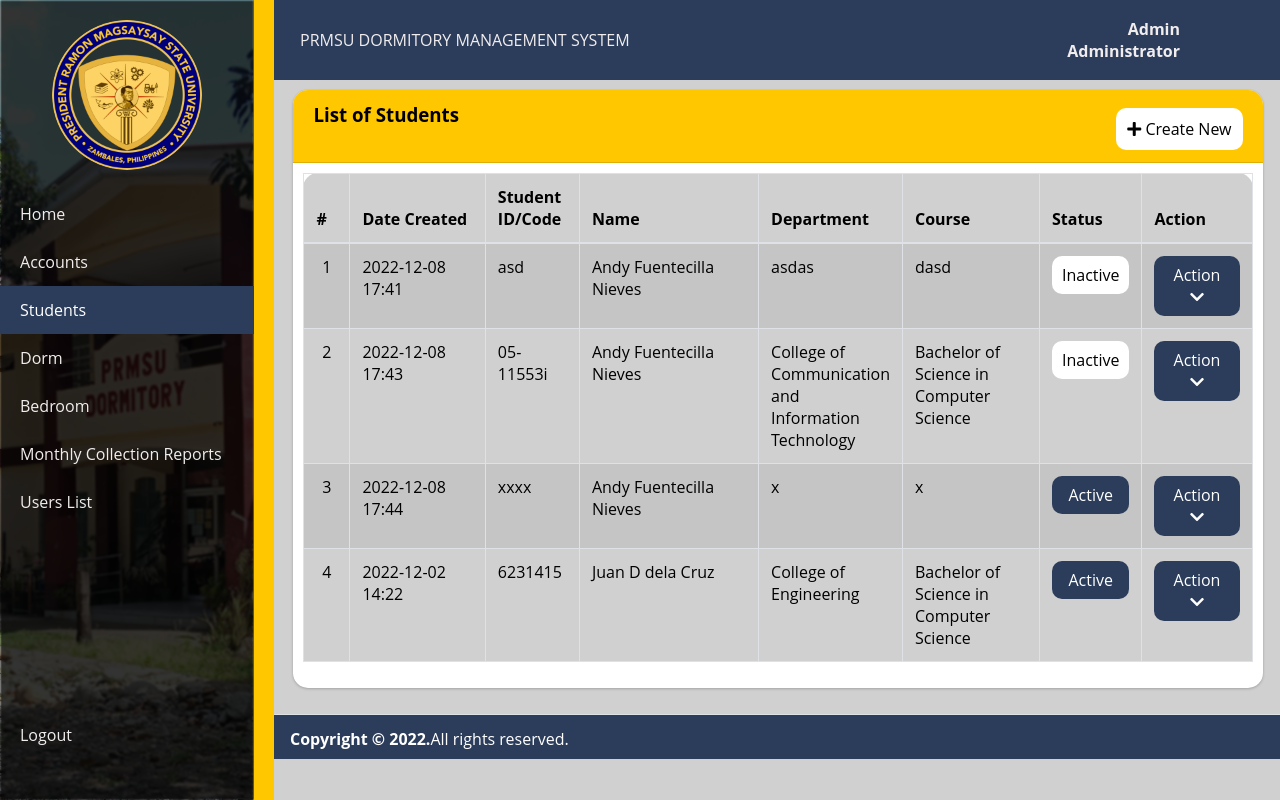
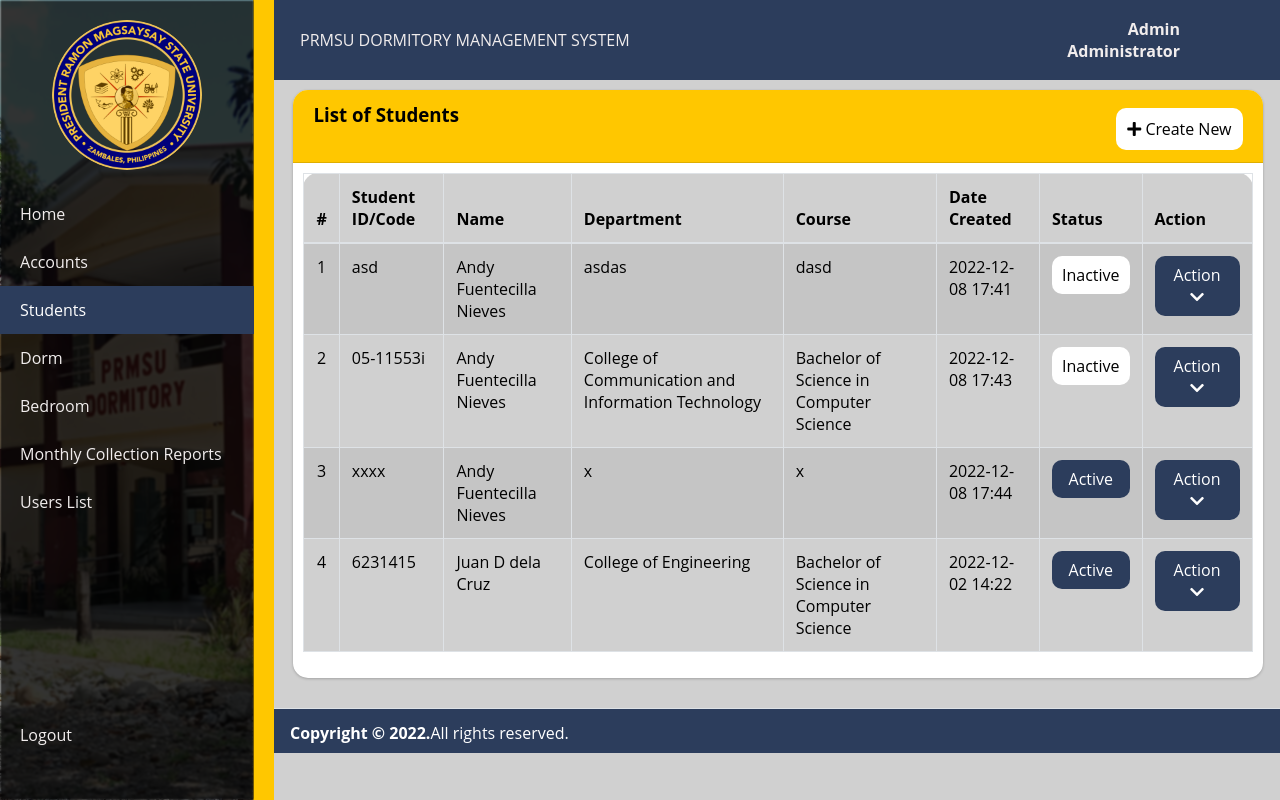
Before and after one commit to andi-nieves/prmsudms, a PHP site: page /admin/student.php in a window 1280 px wide. Run offline with PHP 8.4, Linux system fonts and the light colour scheme; a user stored in the database is signed in; data comes from the database, SQL or seed files in the repository; some libraries are stand-ins or nearby versions.

Commit message:
Fix student page date created column alignment

```diff
--- a/admin/student.php
+++ b/admin/student.php
@@ -32,24 +32,14 @@ include $ROOT_DIR.'/inc/html-head.php';
                         <div class="card-body">
                             <div class="container-fluid">
                                 <table class="table table-hover table-striped table-bordered" id="list">
-                                    <colgroup>
-                                        <col width="5%">
-                                        <col width="15%">
-                                        <col width="10%">
-                                        <col width="20%">
-                                        <col width="15%">
-                                        <col width="15%">
-                                        <col width="10%">
-                                        <col width="10%">
-                                    </colgroup>
                                     <thead>
                                         <tr>
                                             <th>#</th>
-                                            <th>Date Created</th>
                                             <th>Student ID/Code</th>
                                             <th>Name</th>
                                             <th>Department</th>
                                             <th>Course</th>
+                                            <th>Date Created</th>
                                             <th>Status</th>
                                             <th>Action</th>
                                         </tr>
@@ -62,11 +52,11 @@ include $ROOT_DIR.'/inc/html-head.php';
 					                        ?>
                                         <tr>
                                             <td class="text-center"><?php echo $i++; ?></td>
-                                            <td><?php echo date("Y-m-d H:i",strtotime($row['date_created'])) ?></td>
                                             <td><?php echo $row['code'] ?></td>
                                             <td><?php echo $row['name'] ?></td>
                                             <td><?php echo $row['department'] ?></td>
                                             <td><?php echo $row['course'] ?></td>
+                                            <td><?php echo date("Y-m-d H:i",strtotime($row['date_created'])) ?></td>
                                             <td class="text-center">
                                                 <div class="pill <?php echo $row['status'] === '1' ? 'active' : 'inactive' ?>"><?php echo $row['status'] === '1' ? 'Active' : 'Inactive' ?></div>
                                             </td>
```
